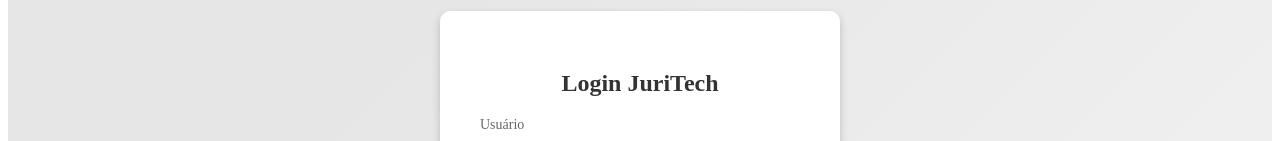
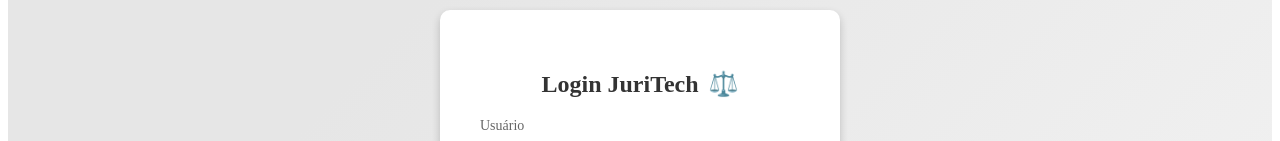
Before and after one commit to herbertfilhik/juritech-data-pilot, a React (Create React App) app: page /login in a window 1280 px wide. Shown: the part 205-346 px from the top of the page. Built offline with nearby package versions, Linux system fonts and the light colour scheme.

Commit message:
ajuste css para login

```diff
--- a/src/components/Login/Login.css
+++ b/src/components/Login/Login.css
@@ -67,3 +67,8 @@
   margin-bottom: 20px;
   font-size: 24px; /* Tamanho da fonte maior para destaque */
 }
+
+.login-title::after {
+  content: '⚖️';
+  margin-left: 10px;
+}
--- a/src/components/Login/Login.js
+++ b/src/components/Login/Login.js
@@ -33,7 +33,7 @@
   return (
     <div className="login-container">
       <form onSubmit={handleSubmit} className="login-form">
-        <h2>Login JuriTech</h2>
+        <h2 class="login-title">Login JuriTech</h2>
         <div className="form-group">
           <label htmlFor="username">Usuário</label>
           <input
```
